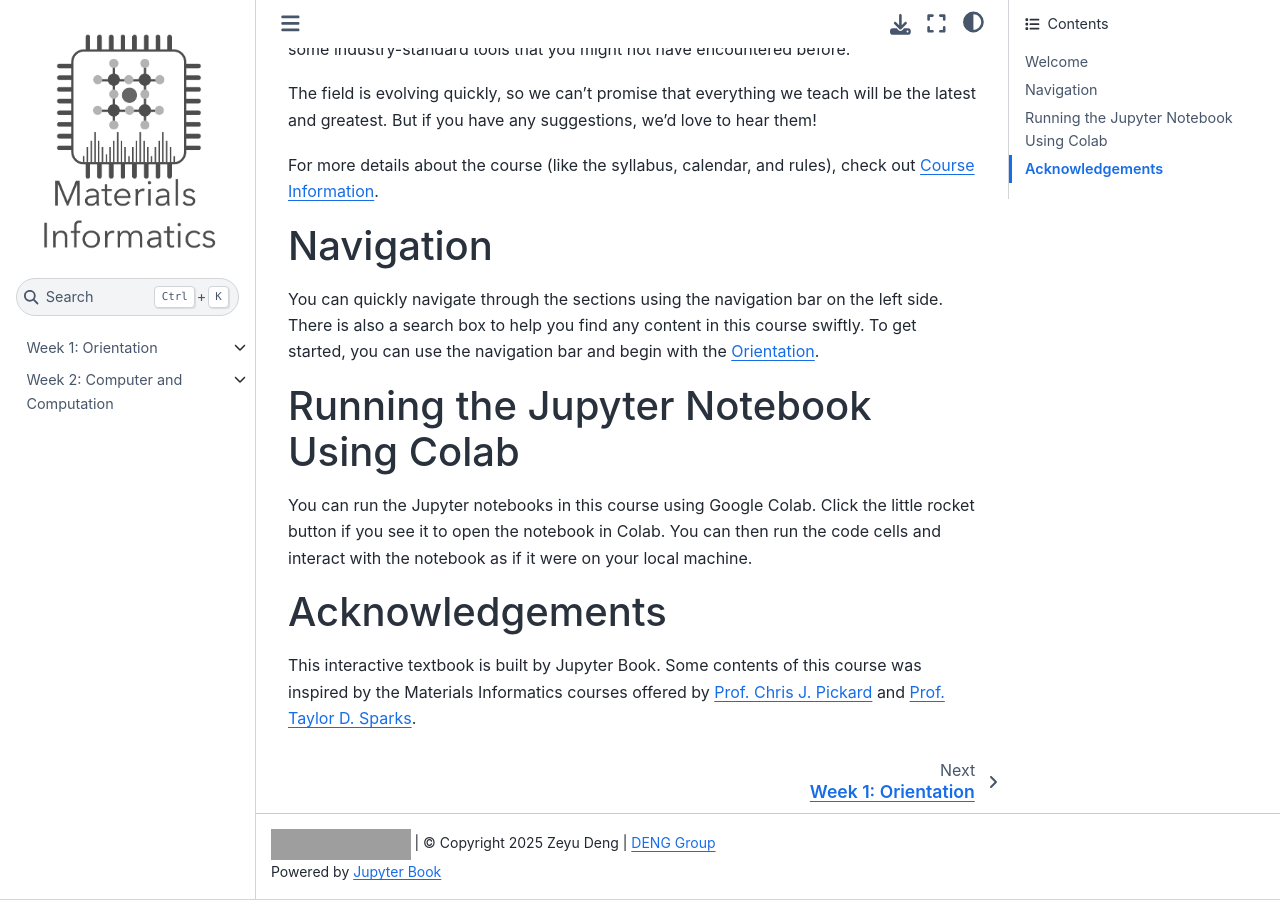
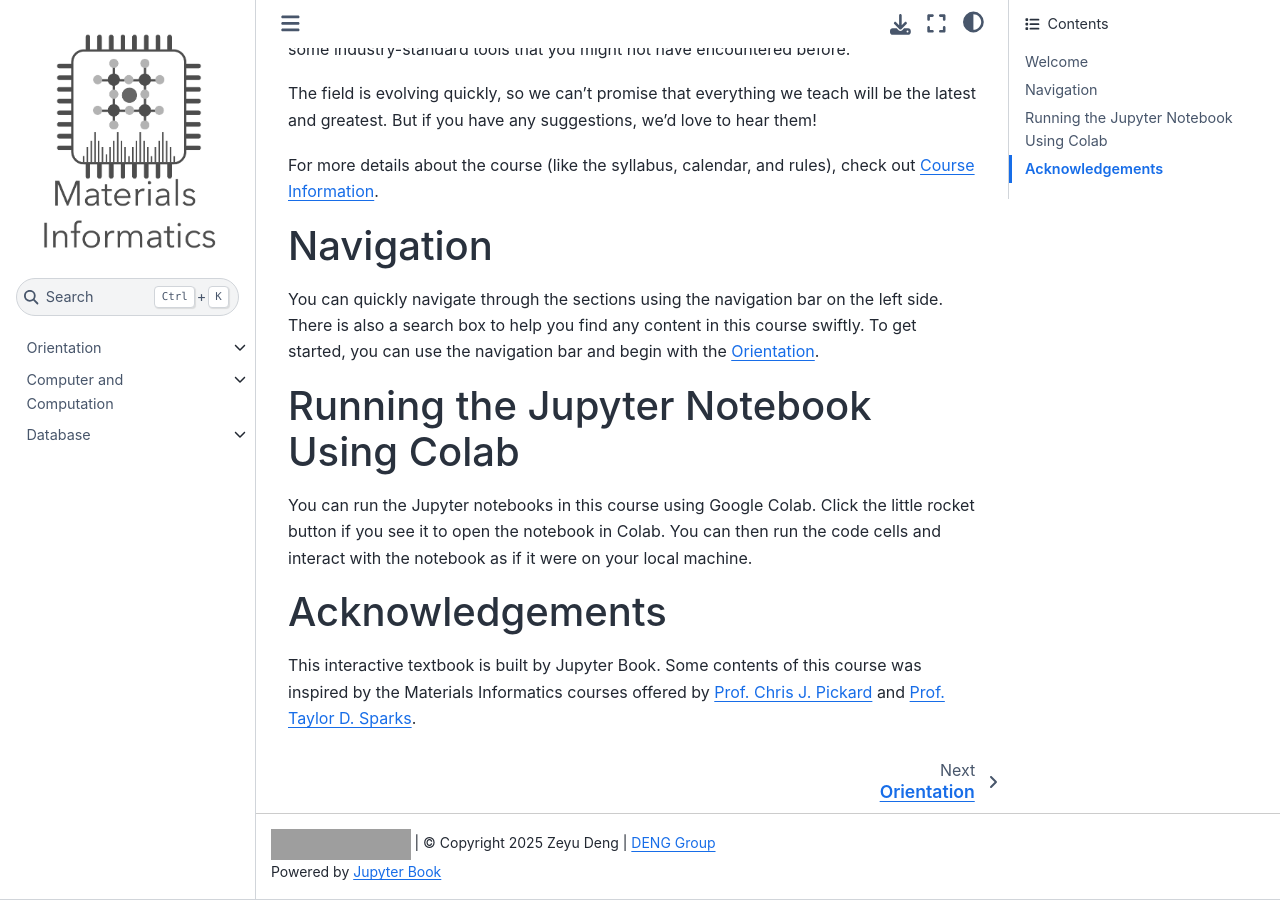
Before and after one commit to deng-group/MLE4217_5219_book, a Jupyter Book: the page built from intro.md, in a window 1280 px wide and 900 px high, scrolled down 849 px. Built offline with Jupyter Book 1.0.4 settings and Sphinx 7.4.7 and the Sphinx Book theme 1.1.4, drawn with Linux system fonts in a browser that asks for light colours; pages that are not in the unit, such as notebooks, are missing from menus; comment, search, counter and statistics services are not loaded; grey boxes are pictures that could not be loaded.

Commit message:
Add database section and update orientation and computer chapters in documentation

````diff
--- a/_toc.yml
+++ b/_toc.yml
@@ -24,3 +24,6 @@ chapters:
   - file: computer/software
   - file: computer/git_examples
   - file: computer/scaling
+- file: database/index
+  sections:
+  - file: database/database
--- a/computer/intro.md
+++ b/computer/intro.md
@@ -1,4 +1,4 @@
-# Week 2: Computer and Computation
+# Computer and Computation
 ```{image} ../figures/computer_title.jpg
 :width: 100%
 :align: center
--- a/orientation/intro.md
+++ b/orientation/intro.md
@@ -1,4 +1,4 @@
-# Week 1: Orientation
+# Orientation
 ```{image} ../figures/orientation_title.jpg
 ---
 width: 100%
````
Also changed, not shown: database/database.md (added, +1 -0 lines), database/index.md (added, +27 -0 lines), figures/database_title.jpg (added).
